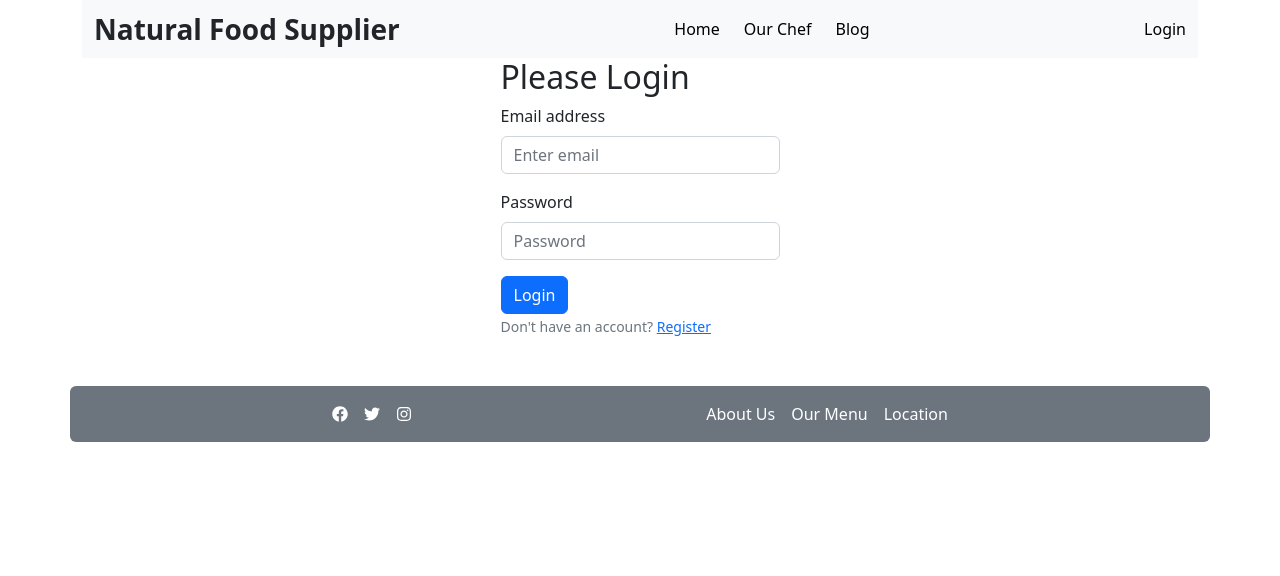
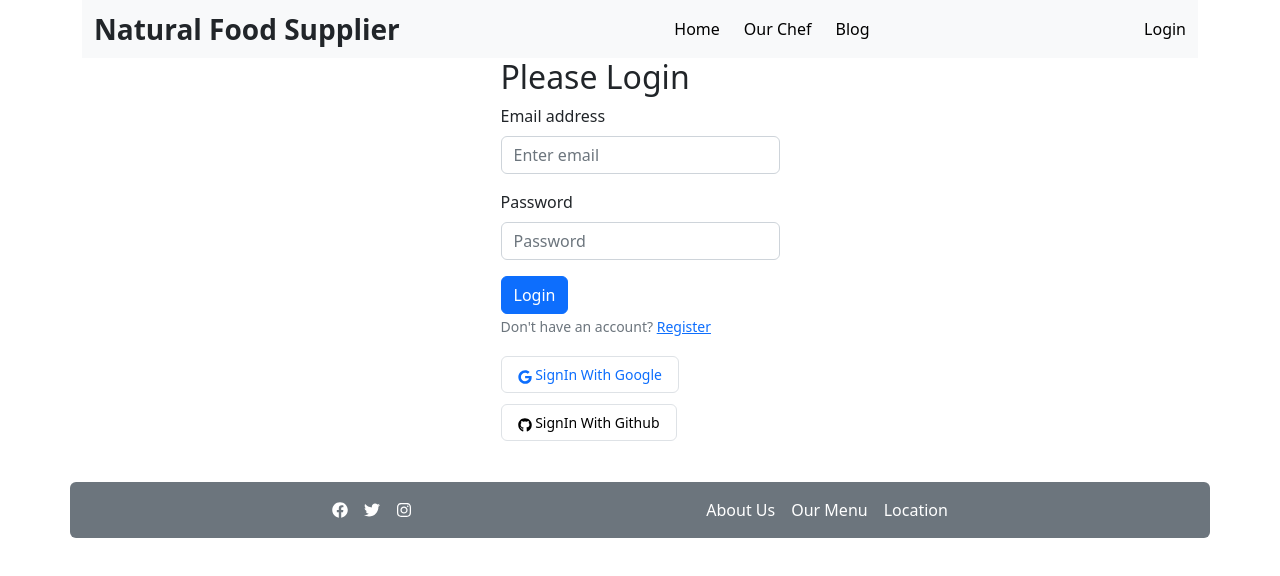
Before and after one commit to arbayezid/natural-food-supplier, a React (Vite) app: page /login in a window 1280 px wide. Shown: the top 576 px of the page. Built offline with nearby package versions, Linux system fonts and the light colour scheme.

Commit message:
google & github added

```diff
--- a/src/components/pages/Login.jsx
+++ b/src/components/pages/Login.jsx
@@ -2,9 +2,10 @@ import React, { useContext } from 'react';
 import { Button, Container, Form } from 'react-bootstrap';
 import { Link } from 'react-router-dom';
 import { AuthContext } from '../providers/AuthProvider';
+import { FaGithub, FaGoogle } from 'react-icons/fa';
 
 const Login = () => {
-    const {signInUser} = useContext(AuthContext)
+    const {signInUser, googleSignIn, githubSignIn} = useContext(AuthContext)
 
     const handleSignIn = (event) =>{
         event.preventDefault();
@@ -23,6 +24,30 @@ const Login = () => {
             console.log(error.message)
         })
     }
+
+    const handleGoogle = () =>{
+        googleSignIn()
+        .then(result =>{
+            const createdUser = result.user;
+            console.log(createdUser)
+        })
+        .catch(error =>{
+            console.log(error.message)
+        })
+    }
+
+
+    const handleGithub = () =>{
+        githubSignIn()
+        .then(result =>{
+            const createdUser = result.user
+            console.log(createdUser)
+        })
+        .catch(error =>{
+            console.log(error.message)
+        })
+    }
+
 
     return (
         <Container>
@@ -44,6 +69,14 @@ const Login = () => {
                 <br/>
                 <Form.Text className="text-secondary">
                     Don't have an account? <Link to='/register'>Register</Link>
+                </Form.Text><br/><br/>
+
+                <Form.Text className="text-secondary border px-3 py-2 rounded">
+                    <Link onClick={handleGoogle} className='text-decoration-none'><FaGoogle></FaGoogle> SignIn With Google</Link>
+                </Form.Text><br/><br/>
+
+                <Form.Text className=" border px-3 py-2 rounded">
+                    <Link onClick={handleGithub} className='text-decoration-none text-black'><FaGithub></FaGithub> SignIn With Github</Link>
                 </Form.Text>
                 <Form.Text className="text-success">
 
--- a/src/components/providers/AuthProvider.jsx
+++ b/src/components/providers/AuthProvider.jsx
@@ -1,9 +1,11 @@
 import React, { createContext } from 'react';
-import { createUserWithEmailAndPassword, getAuth, signInWithEmailAndPassword } from "firebase/auth";
+import { GithubAuthProvider, GoogleAuthProvider, createUserWithEmailAndPassword, getAuth, signInWithEmailAndPassword, signInWithPopup } from "firebase/auth";
 import app from '../../firebase/firebase.config';
 
 export const AuthContext = createContext(null);
 export const auth = getAuth(app);
+export const googleProvider = new GoogleAuthProvider();
+export const githubProvider = new GithubAuthProvider();
 
 const AuthProvider = ({children}) => {
 
@@ -15,9 +17,19 @@ const AuthProvider = ({children}) => {
         return signInWithEmailAndPassword(auth,email,password)
     }
 
+    const googleSignIn = () =>{
+        return signInWithPopup(auth,googleProvider)
+    }
+
+    const githubSignIn = () =>{
+        return signInWithPopup(auth,githubProvider)
+    }
+
     const authInfo = {
         createUser,
         signInUser,
+        googleSignIn,
+        githubSignIn,
     }
     return (
         <AuthContext.Provider value={authInfo}>
```
